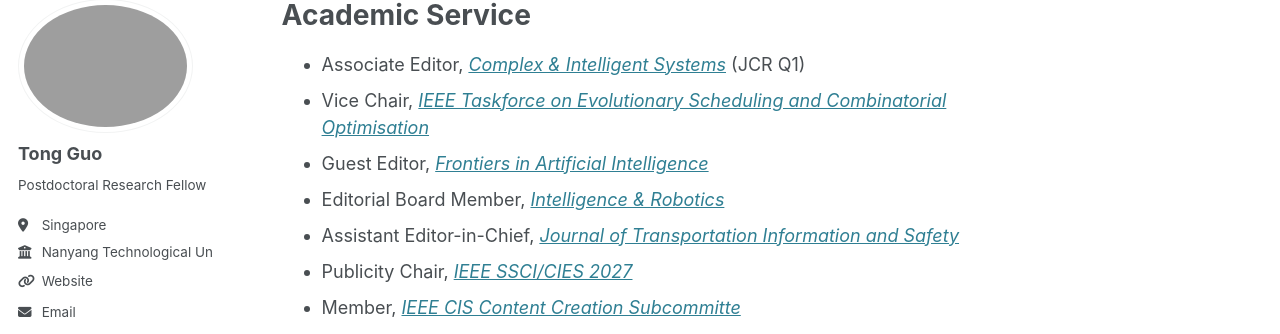
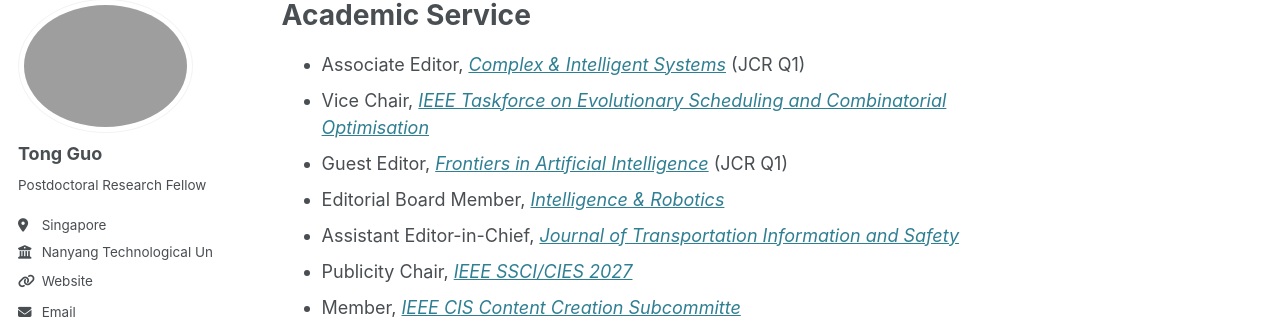
Before and after one commit to buaaguotong/buaaguotong.github.io, a Jekyll site: the page built from _pages/about.md, in a window 1280 px wide and 900 px high, scrolled down 609 px. Shown: the part 107-441 px from the top of the window. Built offline with Jekyll 4.4.1, drawn with Linux system fonts in a browser that asks for light colours; some web fonts are replaced.

Commit message:
Update about.md
Signed-off-by: buaaguotong <41051936+buaaguotong@users.noreply.github.com>

```diff
--- a/_pages/about.md
+++ b/_pages/about.md
@@ -24,7 +24,7 @@ Academic Service
 ======
 * Associate Editor, *[Complex & Intelligent Systems](https://link.springer.com/journal/40747)* (JCR Q1)
 * Vice Chair, *[IEEE Taskforce on Evolutionary Scheduling and Combinatorial Optimisation](https://cis.taskforce.ieee.org/esco/)*
-* Guest Editor, *[Frontiers in Artificial Intelligence](https://www.frontiersin.org/research-topics/84731/from-prediction-to-action-predictive-and-prescriptive-ai-for-complex-systems)*
+* Guest Editor, *[Frontiers in Artificial Intelligence](https://www.frontiersin.org/research-topics/84731/from-prediction-to-action-predictive-and-prescriptive-ai-for-complex-systems)* (JCR Q1)
 * Editorial Board Member, *[Intelligence & Robotics](https://www.oaepublish.com/ir)*
 * Assistant Editor-in-Chief, *[Journal of Transportation Information and Safety](http://www.jtxa.net/indexen.htm)*
 * Publicity Chair, *[IEEE SSCI/CIES 2027](https://attend.ieee.org/ssci-2027/symposia/engineering-cyber-physical-systems/)*
```
